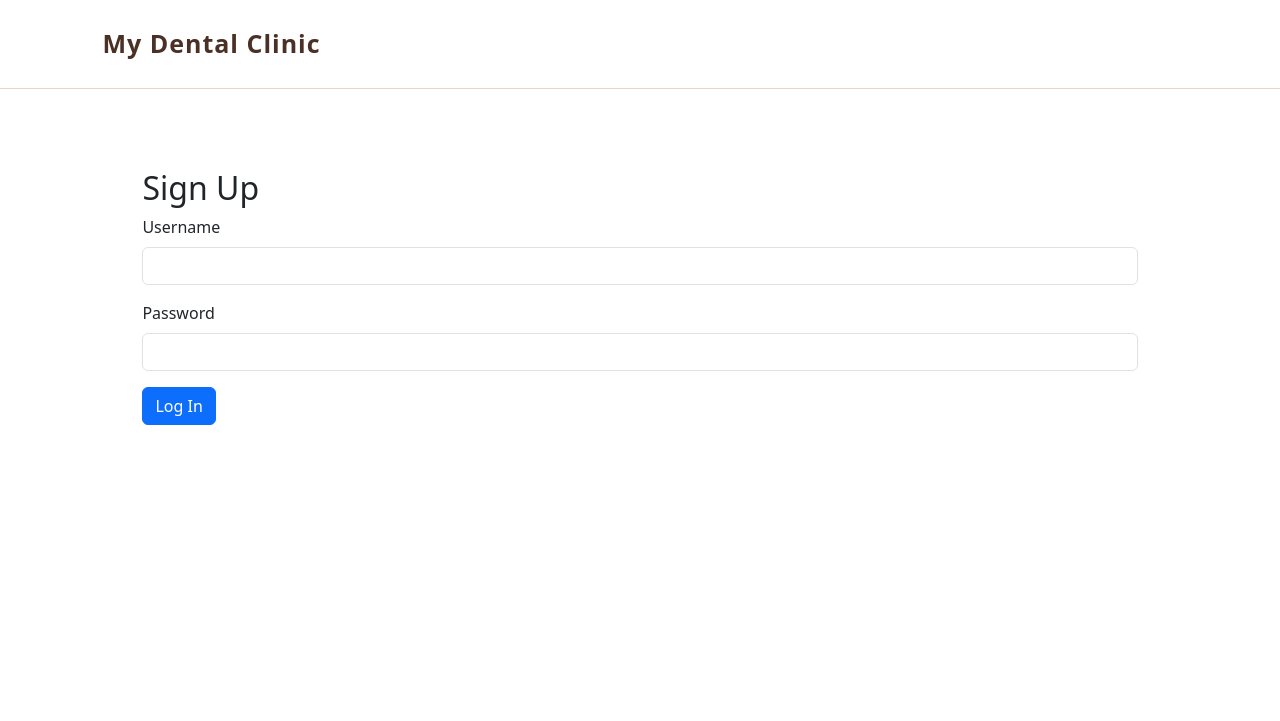
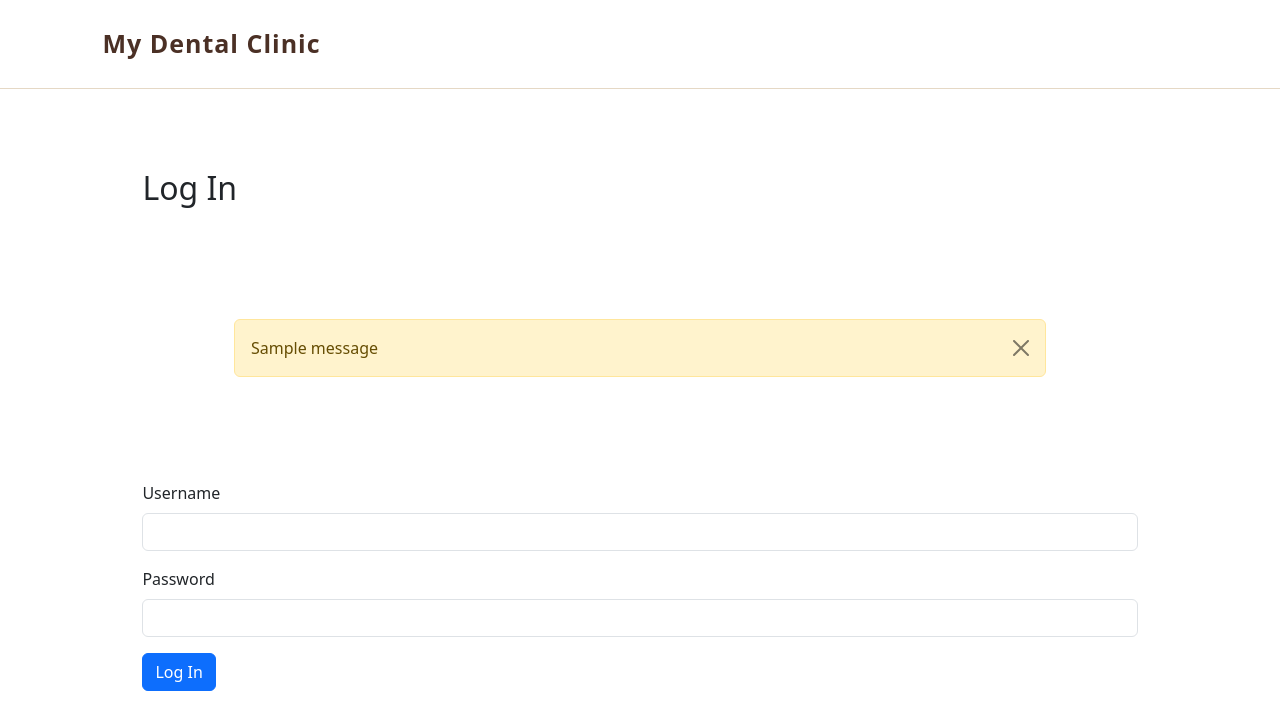
Before and after one commit to QiratHussain/Day97_eCommerce_Website, a Flask app: page /login in a window 1280 px wide. Shown: the top 721 px of the page. Run offline with Flask 3, Linux system fonts and the light colour scheme; one stand-in notice (Sample message) is shown; some libraries are stand-ins or nearby versions.

Commit message:
signup and login function with flashes

```diff
--- a/main.py
+++ b/main.py
@@ -1,4 +1,4 @@
-from flask import Flask, render_template, redirect, url_for
+from flask import Flask, render_template, redirect, url_for, flash
 from flask_sqlalchemy import SQLAlchemy
 from sqlalchemy.orm import DeclarativeBase, Mapped, mapped_column
 from sqlalchemy import Integer, String, Float
@@ -53,11 +53,32 @@ def home():
 @app.route("/signup", methods= ['POST','GET'])
 def signup():
     signup_form= SignupForm()
+    if signup_form.validate_on_submit():
+        with app.app_context():
+            user = db.session.execute(db.select(User).where(User.name==signup_form.username.data)).scalar()
+            if user:
+                flash("Username taken. Try logging in.")
+                return redirect(url_for('login'))
+            else:
+                new_user = User(name= signup_form.username.data, email= signup_form.email.data, password= signup_form.password.data)
+                db.session.add(new_user)
+                db.session.commit()
+                return 'bookings page'
     return render_template("signup.html", form= signup_form)
 
 @app.route("/login", methods= ['POST','GET'])
 def login():
     login_form=LoginForm()
+    if login_form.validate_on_submit():
+        with app.app_context():
+            user = db.session.execute(db.select(User).where(User.name==login_form.username.data)).scalar()
+            if not user:
+                flash("Account not found. Sign up instead")
+                return redirect (url_for('signup'))
+            elif not login_form.password.data == user.password :
+                flash("Incorrect Password ")
+            else:
+                return "bookings page"
     return render_template("login.html",form= login_form)
 # -------------------------------------------------------------------------
 if __name__=="__main__":
--- a/templates/login.html
+++ b/templates/login.html
@@ -3,9 +3,24 @@
 {% extends "base.html" %}
 
 {% block content %}
-<h2>Sign Up</h2>
 
 {{ bootstrap.load_css() }}
+<h2>Log In</h2>
+
+
+<main class="flex-grow-1">
+    <div class="container my-4">
+      {% with messages = get_flashed_messages() %}
+        {% for m in messages %}
+          <div class="alert alert-warning alert-dismissible fade show" role="alert">
+            {{ m }}
+            <button type="button" class="btn-close" data-bs-dismiss="alert" aria-label="Close"></button>
+          </div>
+        {% endfor %}
+      {% endwith %}
+    </div>
+</main>
+
 {{render_form(form)}}
 
 {% endblock %}
```
Also changed, not shown: instance/users.db.
